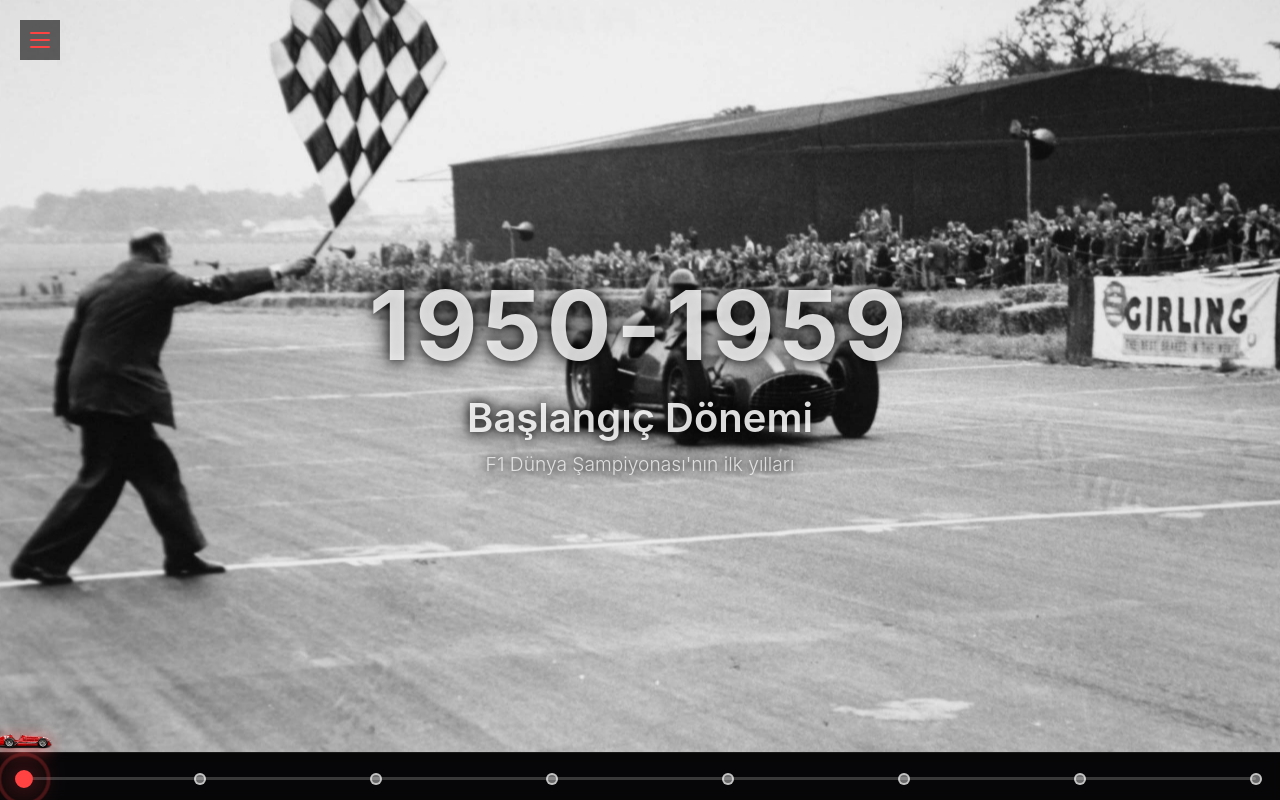
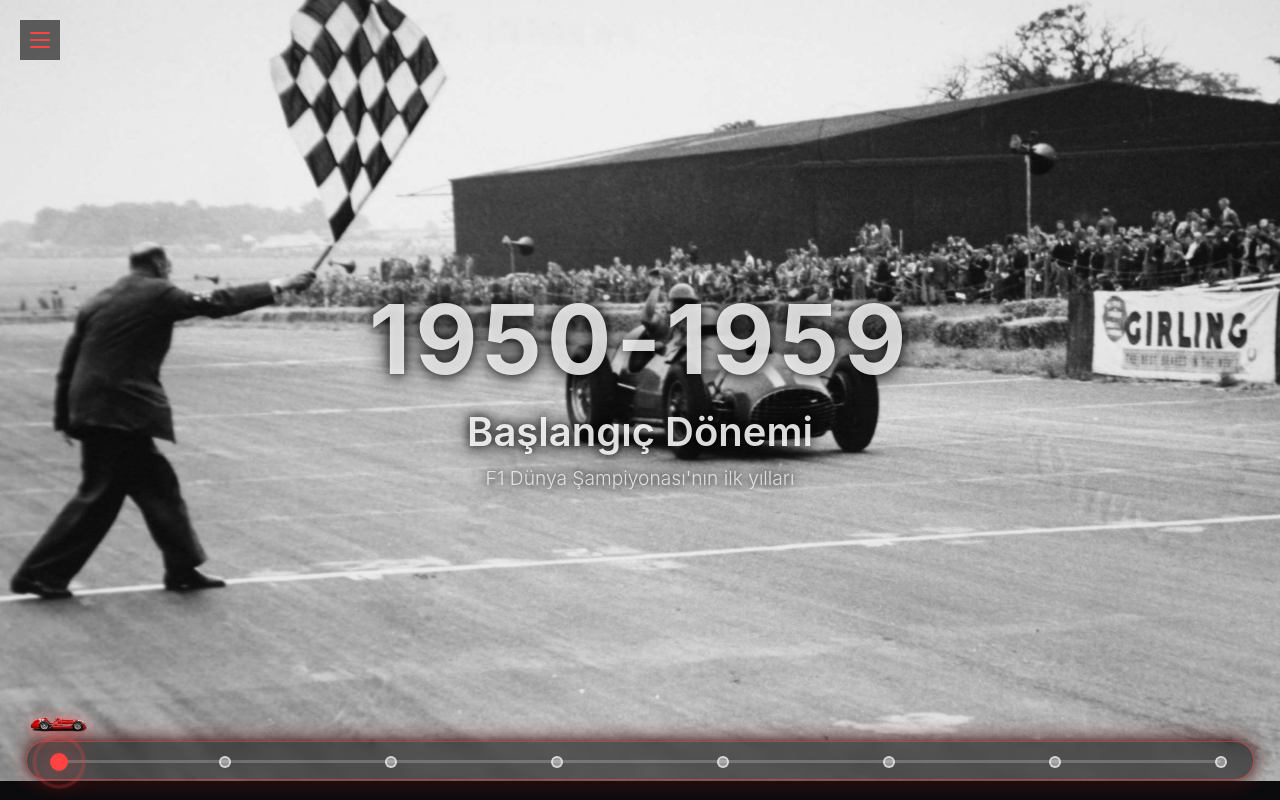
Before and after one commit to mehmet1508/f1_projesi, a React (Vite) app in the folder f1-frontend/: page /history in a window 1280 px wide. Built offline with nearby package versions, Linux system fonts and the light colour scheme; no server answers.

Commit message:
history sayfasında iyileştirmeler yapıldı

```diff
--- a/f1-frontend/src/history.css
+++ b/f1-frontend/src/history.css
@@ -4,12 +4,18 @@
     overflow: hidden;
     color: #f4f4f4;
     position: relative;
+    cursor: none;
+}
+
+.history-page * {
+    cursor: none;
 }
 
 .history-content {
     height: 100%;
     display: flex;
     flex-direction: column;
+    position: relative;
 }
 
 /* Ana yıl gösterim alanı */
@@ -21,6 +27,49 @@
     justify-content: center;
     overflow: hidden;
     perspective: 1000px;
+}
+
+.year-transition-wrapper {
+    position: relative;
+    width: 100%;
+    height: 100%;
+    display: flex;
+    align-items: center;
+    justify-content: center;
+}
+
+.year-transition-wrapper.slide-from-right {
+    animation: yearEnterFromRight 0.9s cubic-bezier(0.19, 1, 0.22, 1);
+}
+
+.year-transition-wrapper.slide-from-left {
+    animation: yearEnterFromLeft 0.9s cubic-bezier(0.19, 1, 0.22, 1);
+}
+
+@keyframes yearEnterFromRight {
+    0% {
+        opacity: 0;
+        transform: translateX(40px) scale(0.98);
+        filter: blur(4px);
+    }
+    100% {
+        opacity: 1;
+        transform: translateX(0) scale(1);
+        filter: blur(0);
+    }
+}
+
+@keyframes yearEnterFromLeft {
+    0% {
+        opacity: 0;
+        transform: translateX(-40px) scale(0.98);
+        filter: blur(4px);
+    }
+    100% {
+        opacity: 1;
+        transform: translateX(0) scale(1);
+        filter: blur(0);
+    }
 }
 
 .year-background {
@@ -112,10 +161,18 @@
 /* Timeline */
 .history-timeline {
     position: relative;
-    padding: 24px 24px 20px;
-    background: rgba(0, 0, 0, 0.4);
+    padding: 18px 32px 16px;
+    background: rgba(0, 0, 0, 0.55);
+    border-radius: 999px;
+    border: 1px solid rgba(255, 66, 66, 0.5);
+    box-shadow:
+        0 0 18px rgba(0, 0, 0, 0.9),
+        0 0 22px rgba(255, 66, 66, 0.4);
     backdrop-filter: blur(6px);
-    border-top: 1px solid rgba(255, 255, 255, 0.08);
+    width: 96%;
+    max-width: 1400px;
+    margin: -40px auto 20px auto; /* fotoğrafın üzerine taşır */
+    z-index: 3;
 }
 
 .timeline-line {
@@ -213,6 +270,69 @@
     }
 }
 
+.history-cursor {
+    position: fixed;
+    top: 0;
+    left: 0;
+    width: 88px;
+    height: 88px;
+    border-radius: 50%;
+    border: 3px solid rgba(255, 66, 66, 1);
+    background: radial-gradient(circle at center, rgba(255, 66, 66, 0.75) 0%, rgba(255, 66, 66, 0.35) 45%, transparent 72%);
+    box-shadow:
+        0 0 18px rgba(255, 66, 66, 1),
+        0 0 30px rgba(0, 0, 0, 0.95);
+    pointer-events: none;
+    transform: translate3d(-50%, -50%, 0) scale(0);
+    opacity: 0;
+    transition:
+        opacity 0.2s ease-out,
+        transform 0.32s ease-out,
+        background-color 0.2s ease-out,
+        box-shadow 0.2s ease-out;
+    mix-blend-mode: screen;
+    z-index: 9999; /* timeline ve fotoğrafın üstünde olsun */
+}
+
+.history-cursor::after {
+    content: 'EXPLORE';
+    position: absolute;
+    top: 50%;
+    left: 50%;
+    transform: translate(-50%, -50%);
+    font-size: 9px;
+    letter-spacing: 0.14em;
+    text-transform: uppercase;
+    color: #ffffff;
+    font-weight: 600;
+    text-shadow:
+        0 0 6px rgba(0, 0, 0, 0.9),
+        0 0 10px rgba(255, 66, 66, 0.9);
+    pointer-events: none;
+}
+
+.history-cursor.visible {
+    opacity: 1;
+    transform: translate3d(-50%, -50%, 0) scale(1.15);
+}
+
+.history-cursor.timeline-mode {
+    opacity: 1;
+    transform: translate3d(-50%, -50%, 0) scale(0.4);
+    border-width: 2px;
+}
+
+.history-cursor.timeline-mode::after {
+    content: '';
+}
+
+.timeline-dot:hover ~ .history-cursor {
+    background-color: rgba(255, 66, 66, 0.25);
+    box-shadow:
+        0 0 16px rgba(255, 66, 66, 0.9),
+        0 0 28px rgba(0, 0, 0, 0.9);
+}
+
 /* Responsive */
 @media (max-width: 768px) {
     .year-range {
--- a/f1-frontend/src/history.jsx
+++ b/f1-frontend/src/history.jsx
@@ -1,4 +1,4 @@
-import { useState, useEffect, useCallback } from 'react';
+import { useState, useEffect, useCallback, useRef } from 'react';
 import './history.css';
 
 // 1950'den 2024'e kadar 10'ar yıllık dönemler
@@ -45,9 +45,15 @@ const getEraBackground = (startYear) => {
 
 export default function HistoryPage() {
     const [selectedEraIndex, setSelectedEraIndex] = useState(0);
+    const [prevEraIndex, setPrevEraIndex] = useState(0);
+    const [transitionDirection, setTransitionDirection] = useState('none');
+    const selectedEraIndexRef = useRef(0);
     const selectedEra = eras[selectedEraIndex];
     const [carIconOpacity, setCarIconOpacity] = useState(1);
     const eraBackground = getEraBackground(selectedEra.startYear);
+    const [cursorPos, setCursorPos] = useState({ x: 0, y: 0 });
+    const [cursorVisible, setCursorVisible] = useState(false);
+    const [cursorMode, setCursorMode] = useState('default');
     const [parallax, setParallax] = useState({
         x: 0,
         y: 0,
@@ -83,6 +89,21 @@ export default function HistoryPage() {
         });
     }, []);
 
+    // Özel history cursor hareketi
+
+    const handleMouseMove = useCallback((event) => {
+        setCursorVisible(true);
+        setCursorPos({
+            x: event.clientX,
+            y: event.clientY
+        });
+    }, []);
+
+    const handleMouseLeave = useCallback(() => {
+        setCursorVisible(false);
+        setCursorMode('default');
+    }, []);
+
     // Arabanın timeline üzerindeki pozisyonunu hesapla
     const carPosition = (selectedEraIndex / (eras.length - 1)) * 100;
 
@@ -98,6 +119,33 @@ export default function HistoryPage() {
         return () => clearTimeout(timer);
     }, [carIcon]);
 
+    // Seçili index değiştiğinde referansı güncelle
+    useEffect(() => {
+        selectedEraIndexRef.current = selectedEraIndex;
+    }, [selectedEraIndex]);
+
+    // Dönem değişimini yön bilgisi ile yönet
+    const changeEra = useCallback((newIndex) => {
+        setPrevEraIndex((prev) => {
+            const direction = newIndex > prev ? 'forward' : 'backward';
+            setTransitionDirection(direction);
+            return newIndex;
+        });
+        setSelectedEraIndex(newIndex);
+    }, []);
+
+    // Timeline çizgisine tıklayınca en yakın dönemi seç
+    const handleTimelineClick = useCallback(
+        (event) => {
+            const rect = event.currentTarget.getBoundingClientRect();
+            const relativeX = (event.clientX - rect.left) / rect.width; // 0..1
+            const clamped = Math.min(Math.max(relativeX, 0), 1);
+            const index = Math.round(clamped * (eras.length - 1));
+            changeEra(index);
+        },
+        [changeEra]
+    );
+
     // Scroll ile yıllar arası geçiş
     useEffect(() => {
         let scrollTimeout;
@@ -109,13 +157,14 @@ export default function HistoryPage() {
             if (isThrottled) return;
 
             const direction = event.deltaY > 0 ? -1 : 1;
+            const prevIndex = selectedEraIndexRef.current;
+            let newIndex = prevIndex + direction;
+            if (newIndex < 0) newIndex = 0;
+            if (newIndex >= eras.length) newIndex = eras.length - 1;
 
-            setSelectedEraIndex((prevIndex) => {
-                const newIndex = prevIndex + direction;
-                if (newIndex < 0) return 0;
-                if (newIndex >= eras.length) return eras.length - 1;
-                return newIndex;
-            });
+            if (newIndex !== prevIndex) {
+                changeEra(newIndex);
+            }
 
             isThrottled = true;
             clearTimeout(scrollTimeout);
@@ -132,16 +181,30 @@ export default function HistoryPage() {
                 clearTimeout(scrollTimeout);
             };
         }
-    }, []);
+    }, [changeEra]);
 
     return (
-        <section className="page history-page">
+        <section
+            className="page history-page"
+            onMouseMove={handleMouseMove}
+            onMouseLeave={handleMouseLeave}
+        >
             <div className="history-content">
                 {/* Ana içerik alanı */}
                 <div
                     className="year-display"
                     onMouseMove={handleParallaxMove}
                     onMouseLeave={resetParallax}
+                >
+                    <div
+                        key={selectedEra.startYear}
+                        className={`year-transition-wrapper ${
+                            transitionDirection === 'forward'
+                                ? 'slide-from-right'
+                                : transitionDirection === 'backward'
+                                ? 'slide-from-left'
+                                : ''
+                        }`}
                     >
                         <div className="year-background">
                             <div
@@ -159,22 +222,29 @@ export default function HistoryPage() {
                             </div>
                         </div>
                         <div className="year-info">
-                        <h1 className="year-range">{selectedEra.startYear}-{selectedEra.endYear}</h1>
+                            <h1 className="year-range">
+                                {selectedEra.startYear}-{selectedEra.endYear}
+                            </h1>
                             <h2 className="era-title">{selectedEra.title}</h2>
                             <p className="era-description">{selectedEra.description}</p>
                         </div>
                     </div>
+                </div>
 
                 {/* Timeline */}
-                <div className="history-timeline">
-                    <div className="timeline-line">
+                <div
+                    className="history-timeline"
+                    onMouseEnter={() => setCursorMode('timeline')}
+                    onMouseLeave={() => setCursorMode('default')}
+                >
+                    <div className="timeline-line" onClick={handleTimelineClick}>
                         {/* Timeline noktaları */}
                         {eras.map((era, index) => (
                             <button
                                 key={`${era.startYear}-${era.endYear}`}
                                 className={`timeline-dot ${index === selectedEraIndex ? 'active' : ''}`}
                                 style={{ left: `${(index / (eras.length - 1)) * 100}%` }}
-                                onClick={() => setSelectedEraIndex(index)}
+                                onClick={() => changeEra(index)}
                                 aria-label={`${era.startYear}-${era.endYear}`}
                             />
                         ))}
@@ -194,6 +264,19 @@ export default function HistoryPage() {
                     </div>
                 </div>
             </div>
+
+            {/* Özel cursor */}
+            {cursorVisible && (
+            <div
+                className={`history-cursor ${cursorVisible ? 'visible' : ''} ${
+                    cursorMode === 'timeline' ? 'timeline-mode' : ''
+                }`}
+                style={{
+                    left: `${cursorPos.x}px`,
+                    top: `${cursorPos.y}px`
+                }}
+            />
+            )}
         </section>
     );
 }
```
Also changed, not shown: f1-frontend/src/news.css (line endings or trailing spaces). Lines whose indentation alone changed are shown as unchanged.
